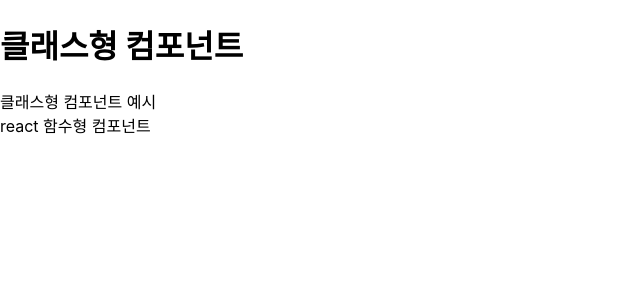
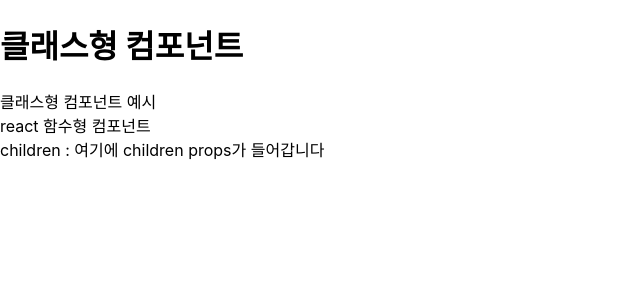
Before and after one commit to sunmerrr/react-study, a React (Create React App) app: page / in a window 1280 px wide. Shown: the top 300 px of the page, without its empty margins (0-640 px from the left). Built offline with nearby package versions, Linux system fonts and the light colour scheme.

Commit message:
children props

```diff
--- a/src/App.js
+++ b/src/App.js
@@ -7,7 +7,7 @@ function App() {
     <>
       <h1>클래스형 컴포넌트</h1>
       <ClassComponent />
-      <FunctionComponent />
+      <FunctionComponent>여기에 children props가 들어갑니다</FunctionComponent>
     </>
   );
 }
--- a/src/FunctionComponent.js
+++ b/src/FunctionComponent.js
@@ -1,7 +1,12 @@
 import React from 'react';
 
 export const FunctionComponent = (props) => {
-  return <div>{props.name} 함수형 컴포넌트</div>;
+  return (
+    <div>
+      {props.name} 함수형 컴포넌트
+      <br /> children : {props.children}
+    </div>
+  );
 };
 
 FunctionComponent.defaultProps = { name: 'react' };
--- a/src/index.js
+++ b/src/index.js
@@ -8,7 +8,7 @@ const root = ReactDOM.createRoot(document.getElementById('root'));
 root.render(
   <React.StrictMode>
     <App />
-  </React.StrictMode>
+  </React.StrictMode>,
 );
 
 // If you want to start measuring performance in your app, pass a function
--- a/src/reportWebVitals.js
+++ b/src/reportWebVitals.js
@@ -1,4 +1,4 @@
-const reportWebVitals = onPerfEntry => {
+const reportWebVitals = (onPerfEntry) => {
   if (onPerfEntry && onPerfEntry instanceof Function) {
     import('web-vitals').then(({ getCLS, getFID, getFCP, getLCP, getTTFB }) => {
       getCLS(onPerfEntry);
```
